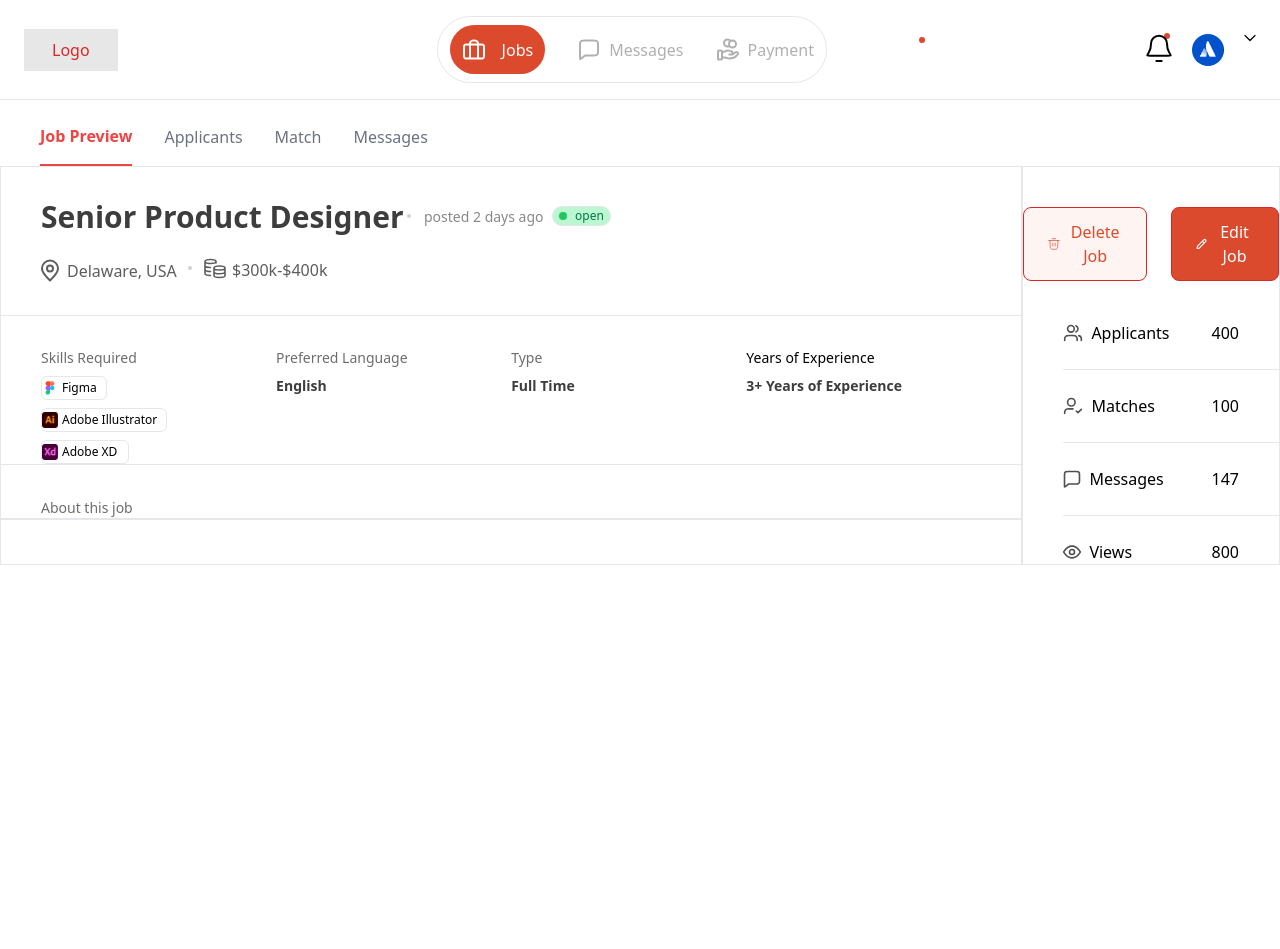
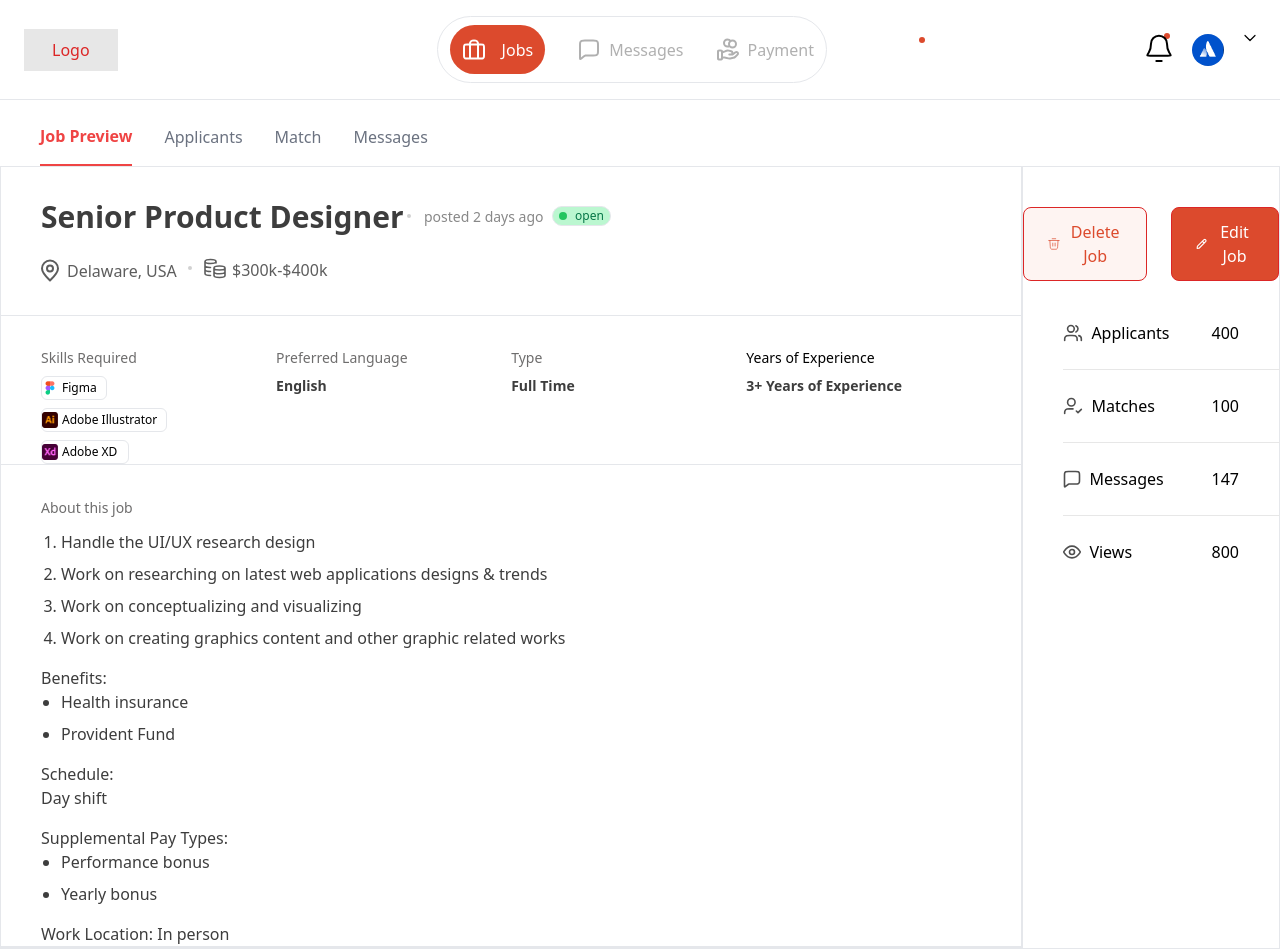
Before and after one commit to hsraktu17/TechkareerXoratory, a Next.js app: page / in a window 1280 px wide. Shown: the top 949 px of the page. Before the commit the page ends 800 px from the top, so only its background shows below. Built offline with nearby package versions, Linux system fonts and the light colour scheme.

Commit message:
just before completion

```diff
--- /dev/null
+++ b/components/AboutCompany.tsx
@@ -0,0 +1,7 @@
+export default function AboutCompany(){
+    return (
+        <div>
+
+        </div>
+    )
+}
--- a/components/AboutJob.tsx
+++ b/components/AboutJob.tsx
@@ -1,9 +1,65 @@
 export default function AboutJob(){
-    return <div>
-        <div className="px-10 mt-8">
-            <div className="text-[14px] text-[#6E6D6D]">
-                About this job
+
+    const responsibilities = [
+        'Handle the UI/UX research design',
+        'Work on researching on latest web applications designs & trends',
+        'Work on conceptualizing and visualizing',
+        'Work on creating graphics content and other graphic related works',
+    ];
+
+    const benefits = [
+        'Health insurance',
+        'Provident Fund',
+    ];
+
+    const schedule = 'Day shift';
+
+    const payTypes = [
+        'Performance bonus',
+        'Yearly bonus',
+    ];
+
+    const workLocation = 'In person';
+
+    return(
+        <div>
+            <div className="px-10 mt-8">
+                <div className="text-[14px] text-[#6E6D6D]">
+                    About this job
+                </div>
+                <div className="text-[#3D3D3D]">
+                    <div className="mt-3 text-[16px] font-medium">
+                        <ol className='list-decimal pl-5 mb-4'>
+                            {responsibilities.map((responsibility, index) => (
+                            <li key={index} className='mb-2'>{responsibility}</li>
+                            ))}
+                        </ol>
+                        <div>
+                            Benefits:
+                        </div>
+                        <ul className='list-disc pl-5 mb-4'>
+                            {benefits.map((benefit, index) => (
+                            <li key={index} className='mb-2'>{benefit}</li>
+                            ))}
+                        </ul>
+                        <div>
+                            Schedule:
+                        </div>
+                        <p className='mb-4'>{schedule}</p>
+                        <div>
+                            Supplemental Pay Types:
+                        </div>
+                        <ul className='list-disc pl-5 mb-4'>
+                            {payTypes.map((payType, index) => (
+                            <li key={index} className='mb-2'>{payType}</li>
+                            ))}
+                        </ul>
+                        <div>
+                            Work Location: {workLocation}
+                        </div>
+                    </div>
+                </div>
             </div>
         </div>
-    </div>
+    )
 }
```
